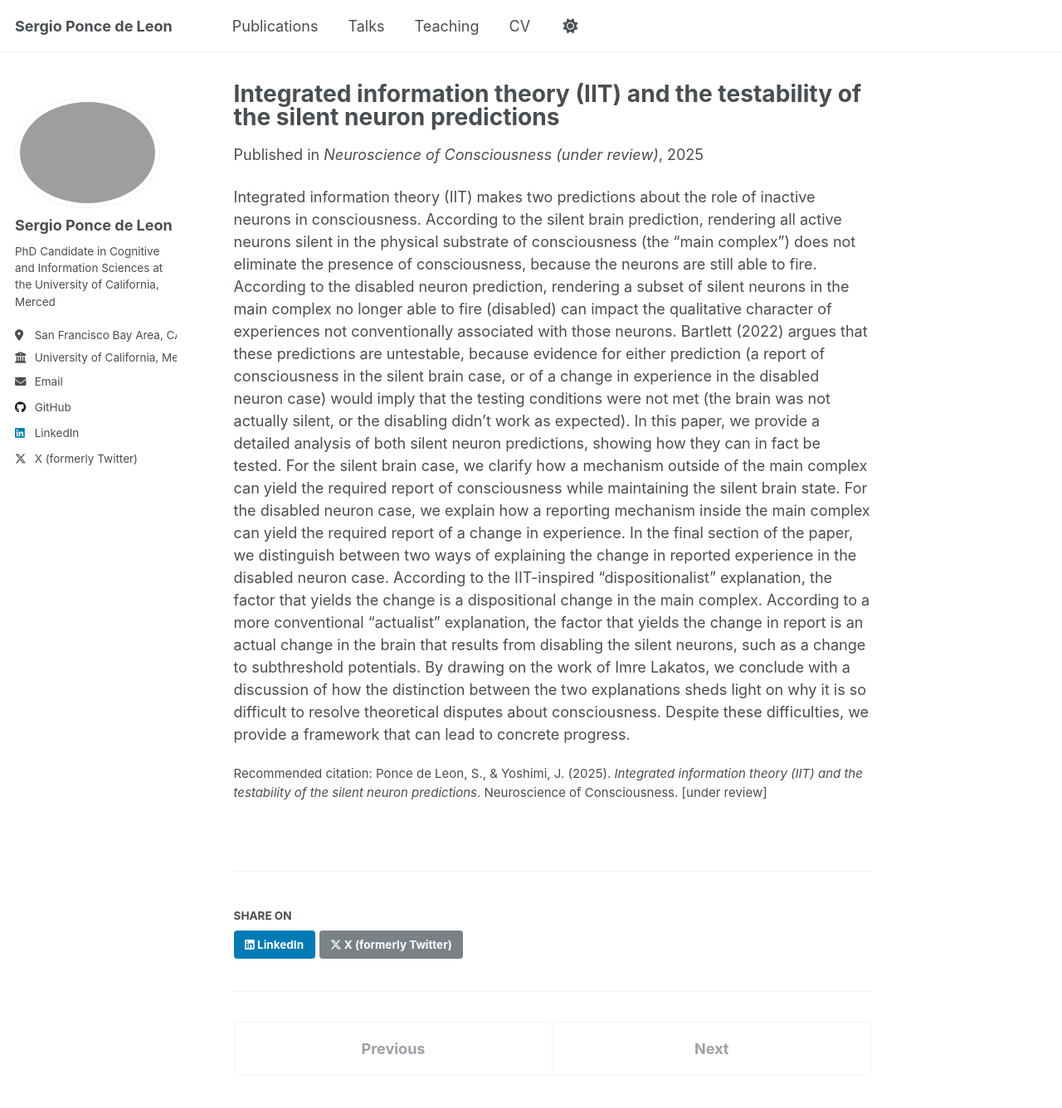
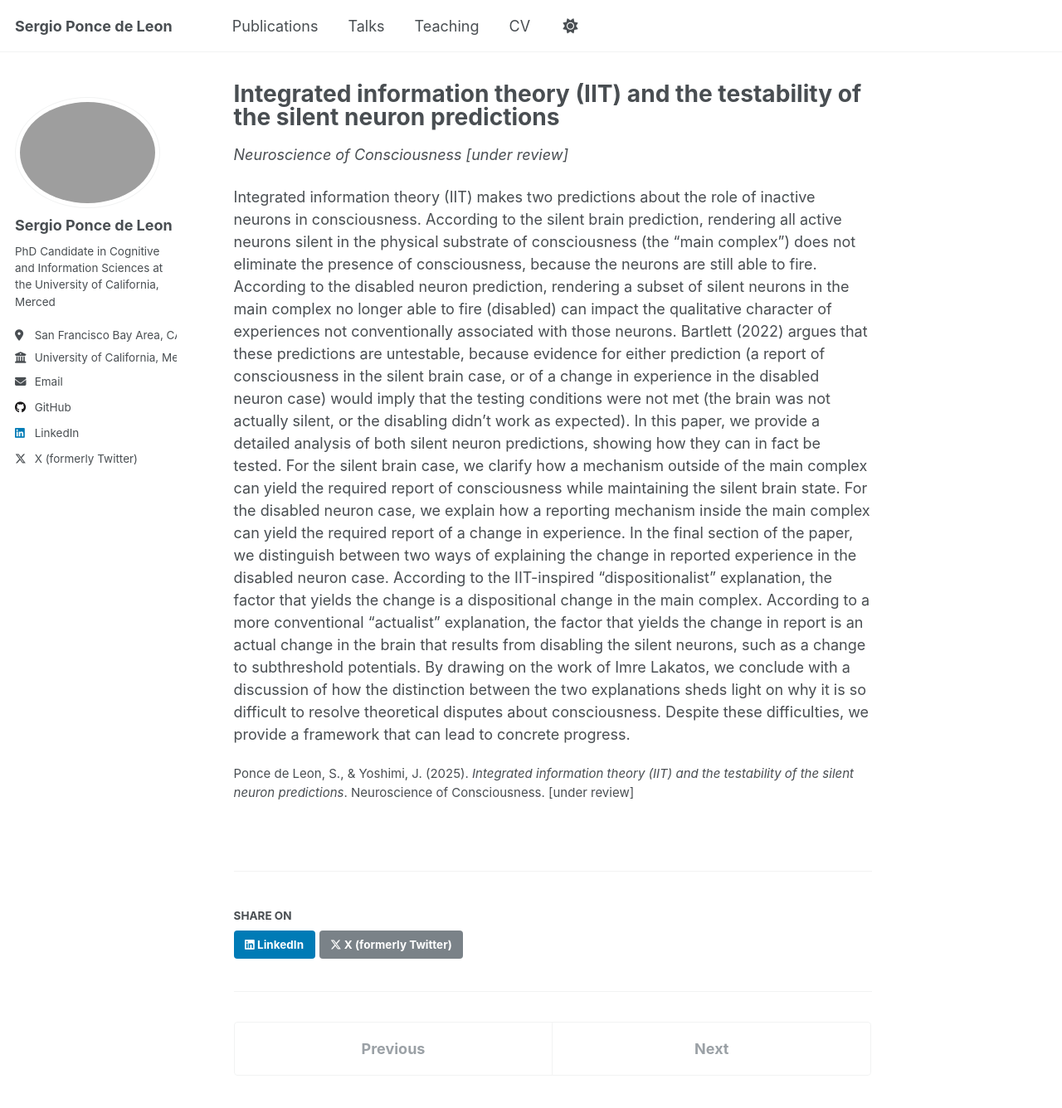
Before and after one commit to sergiopdl/sergiopdl.github.io, a Jekyll site: the page built from _publications/2025-06-06-Integrated-information-theory-(IIT)-and-the-testability-of-the-silent-neuron-predictions.md, in a window 1280 px wide and 1400 px high. Shown: the top 1336 px of the window at 83% size. Built offline with Jekyll 4.4.1, drawn with Linux system fonts in a browser that asks for light colours.

Commit message:
Remove published-in text

```diff
--- a/_layouts/single.html
+++ b/_layouts/single.html
@@ -36,6 +36,10 @@ layout: default
 
         {% if page.collection == 'teaching' %}
           <p> {{ page.type }}, <i>{{ page.venue }}</i>, {{ page.date | default: "1900-01-01" | date: "%Y" }} </p>
+
+        {% elsif page.collection == 'publications' and page.suppress_published_in%}
+          <p><i>{{ page.venue }}</i></p>
+
         {% elsif page.venue and page.date %}
           <p>Published in <i>{{ page.venue }}</i>, {{ page.date | default: "1900-01-01" | date: "%Y" }} </p>
         {% elsif page.date %}
@@ -48,25 +52,25 @@ layout: default
         {{ content }}
 
         {% if page.citation and page.paperurl and page.slidesurl and page.bibtexurl %}
-          <p style="font-size: smaller">Recommended citation: {{ page.citation }}<br /><a href="{{ page.paperurl }}">Download Paper</a> | <a href="{{ page.slidesurl }}">Download Slides</a> | <a href="{{ page.bibtexurl }}">Download Bibtex</a></p>
+          <p style="font-size: smaller"> {{ page.citation }}<br /><a href="{{ page.paperurl }}">Download Paper</a> | <a href="{{ page.slidesurl }}">Download Slides</a> | <a href="{{ page.bibtexurl }}">Download Bibtex</a></p>
         {% elsif page.citation and page.paperurl and page.slidesurl %}
-          <p style="font-size: smaller">Recommended citation: {{ page.citation }}<br /><a href="{{ page.paperurl }}">Download Paper</a> | <a href="{{ page.slidesurl }}">Download Slides</a></p>
+          <p style="font-size: smaller"> {{ page.citation }}<br /><a href="{{ page.paperurl }}">Download Paper</a> | <a href="{{ page.slidesurl }}">Download Slides</a></p>
         {% elsif page.citation and page.paperurl and page.bibtexurl %}
-          <p style="font-size: smaller">Recommended citation: {{ page.citation }}<br /><a href="{{ page.paperurl }}">Download Paper</a> | <a href="{{ page.bibtexurl }}">Download Bibtex</a></p>
+          <p style="font-size: smaller"> {{ page.citation }}<br /><a href="{{ page.paperurl }}">Download Paper</a> | <a href="{{ page.bibtexurl }}">Download Bibtex</a></p>
         {% elsif page.citation and page.paperurl %}
-          <p style="font-size: smaller">Recommended citation: {{ page.citation }}<br /><a href="{{ page.paperurl }}">Download Paper</a></p>
+          <p style="font-size: smaller"> {{ page.citation }}<br /><a href="{{ page.paperurl }}">Download Paper</a></p>
         {% elsif page.citation and page.slidesurl and page.bibtexurl %}
-          <p style="font-size: smaller">Recommended citation: {{ page.citation }}<br /><a href="{{ page.slidesurl }}">Download Slides</a> | <a href="{{ page.bibtexurl }}">Download Bibtex</a></p>
+          <p style="font-size: smaller"> {{ page.citation }}<br /><a href="{{ page.slidesurl }}">Download Slides</a> | <a href="{{ page.bibtexurl }}">Download Bibtex</a></p>
         {% elsif page.citation and page.slidesurl %}
-          <p style="font-size: smaller">Recommended citation: {{ page.citation }}<br /><a href="{{ page.slidesurl }}">Download Slides</a></p>
+          <p style="font-size: smaller"> {{ page.citation }}<br /><a href="{{ page.slidesurl }}">Download Slides</a></p>
         {% elsif page.slidesurl and page.bibtexurl %}
           <p style="font-size: smaller"><a href="{{ page.slidesurl }}">Download Slides</a> | <a href="{{ page.bibtexurl }}">Download Bibtex</a></p>
         {% elsif page.paperurl and page.bibtexurl %}
           <p style="font-size: smaller"><a href="{{ page.paperurl }}">Download Paper</a> | <a href="{{ page.bibtexurl }}">Download Bibtex</a></p>
         {% elsif page.citation and page.bibtexurl %}
-          <p style="font-size: smaller">Recommended citation: {{ page.citation }}<br /><a href="{{ page.bibtexurl }}">Download Bibtex</a></p>
+          <p style="font-size: smaller"> {{ page.citation }}<br /><a href="{{ page.bibtexurl }}">Download Bibtex</a></p>
         {% elsif page.citation %}
-          <p style="font-size: smaller">Recommended citation: {{ page.citation }}</p>
+          <p style="font-size: smaller"> {{ page.citation }}</p>
         {% elsif page.slidesurl %}
           <p style="font-size: smaller"><a href="{{ page.slidesurl }}">Download Slides</a></p>
         {% elsif page.bibtexurl %}
```
Also changed, not shown: _includes/archive-single.html (+13 -9 lines), _publications/2025-05-08-Detecting-diferences-in-conscious-contents-using-EEG-complexity-measures.md (+1 -0 lines), _publications/2025-06-06-Integrated-information-theory-(IIT)-and-the-testability-of-the-silent-neuron-predictions.md (+2 -1 lines), _publications/2025-06-07-Does-phenomenology-support-the-axiomatic-framework-of-integrated-information-theory-(IIT).md (+1 -0 lines).
